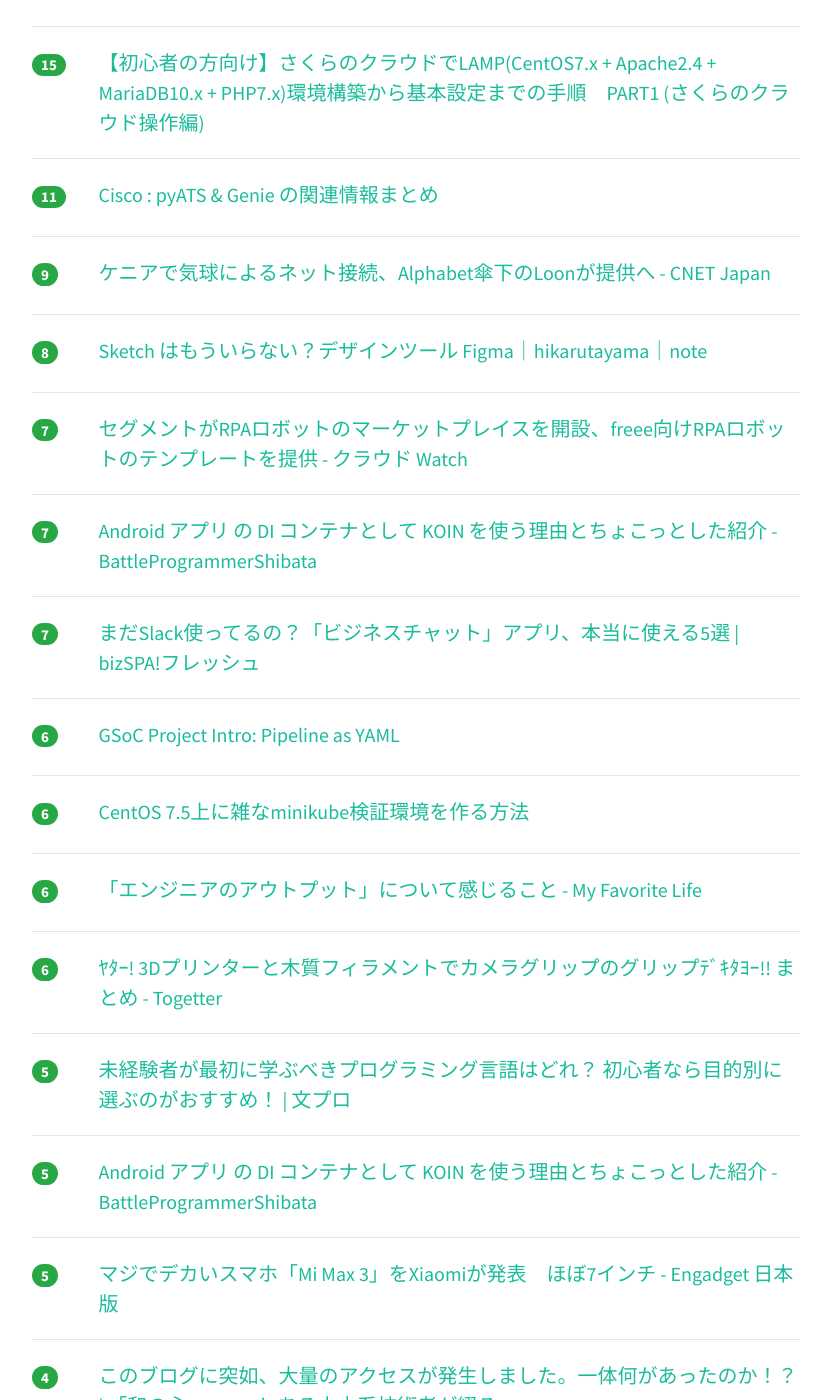
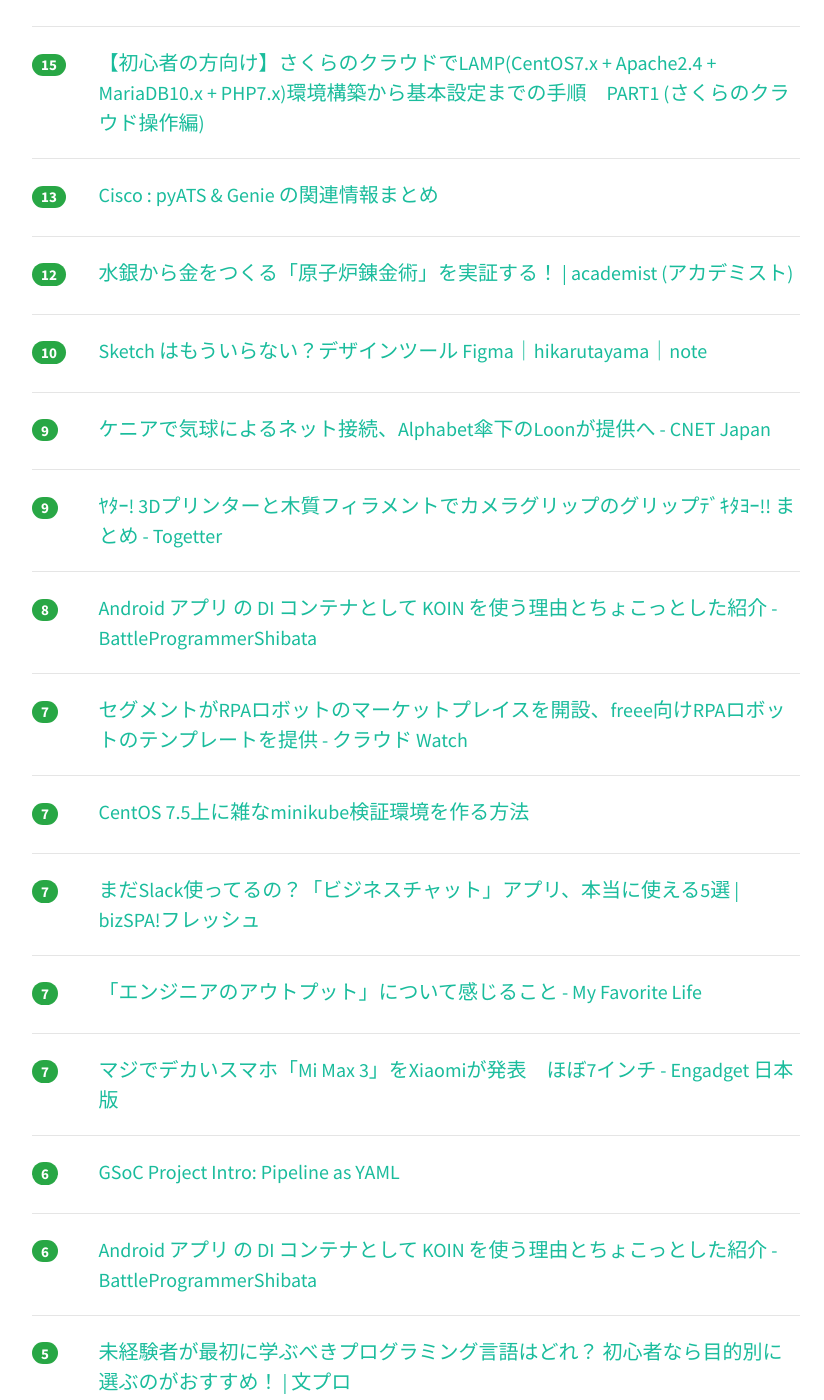
Before and after one commit to yatta47/hatena-matome-site, a Jekyll site: the page built from _posts/2018-07-22-hatena.md, in a window 1280 px wide and 1400 px high, scrolled down 604 px. Shown: the whole window, without its empty margins (224-1048 px from the left). Built offline with Jekyll 4.4.1, drawn with Linux system fonts in a browser that asks for light colours; nearby versions of some CDN libraries; some of the changed text lies outside the part shown.

Commit message:
Updated 2018-07-22

```diff
--- a/_posts/2018-07-22-hatena.md
+++ b/_posts/2018-07-22-hatena.md
@@ -1,23 +1,23 @@
 ---
 layout: post
 title:  "2018-07-22 はてぶIT"
-date:   2018-07-22 08:01:07
+date:   2018-07-22 09:01:50
 tags: [it-hotentry]
 ---
-18 件のデータあり
+21 件のデータあり
 
 <hr><div class="row">
-<div class="col-1"><span class="badge badge-pill badge-success h2">44</span></div>
+<div class="col-1"><span class="badge badge-pill badge-success h2">61</span></div>
 <div class="col-11"><a href='https://qiita.com/woodyOutOfABase/items/01cc43fafe767d3edf62' target='_blank'>音響処理の基礎 with CNN　〜機械学習で「太鼓の達人」の自動作譜をしてみた〜</a></div>
 </div>
 <hr>
 <div class="row">
-<div class="col-1"><span class="badge badge-pill badge-success h2">20</span></div>
+<div class="col-1"><span class="badge badge-pill badge-success h2">23</span></div>
 <div class="col-11"><a href='https://speakerdeck.com/joker1007/nu-riqu-dong-kai-fa-kireruji-shu-number-osrk01?slide=24' target='_blank'>怒り駆動開発 -キレる技術- #osrk01 - Speaker Deck</a></div>
 </div>
 <hr>
 <div class="row">
-<div class="col-1"><span class="badge badge-pill badge-success h2">16</span></div>
+<div class="col-1"><span class="badge badge-pill badge-success h2">17</span></div>
 <div class="col-11"><a href='https://manablog.org/affiliate-big-keyword/' target='_blank'>【アフィリエイト】ビッグキーワードで上位表示させる方法【７桁いける】</a></div>
 </div>
 <hr>
@@ -27,8 +27,18 @@ tags: [it-hotentry]
 </div>
 <hr>
 <div class="row">
-<div class="col-1"><span class="badge badge-pill badge-success h2">11</span></div>
+<div class="col-1"><span class="badge badge-pill badge-success h2">13</span></div>
 <div class="col-11"><a href='https://ccieojisan.net/post-1664/' target='_blank'>Cisco : pyATS & Genie の関連情報まとめ</a></div>
+</div>
+<hr>
+<div class="row">
+<div class="col-1"><span class="badge badge-pill badge-success h2">12</span></div>
+<div class="col-11"><a href='https://academist-cf.com/projects/72' target='_blank'>水銀から金をつくる「原子炉錬金術」を実証する！ | academist (アカデミスト)</a></div>
+</div>
+<hr>
+<div class="row">
+<div class="col-1"><span class="badge badge-pill badge-success h2">10</span></div>
+<div class="col-11"><a href='https://note.mu/hikarutayama/n/n3732af263247?magazine_key=m0c9f372ae915' target='_blank'>Sketch はもういらない？デザインツール Figma｜hikarutayama｜note</a></div>
 </div>
 <hr>
 <div class="row">
@@ -37,8 +47,13 @@ tags: [it-hotentry]
 </div>
 <hr>
 <div class="row">
+<div class="col-1"><span class="badge badge-pill badge-success h2">9</span></div>
+<div class="col-11"><a href='https://togetter.com/li/1248974' target='_blank'>ﾔﾀｰ! 3Dプリンターと木質フィラメントでカメラグリップのグリップﾃﾞｷﾀﾖｰ!! まとめ - Togetter</a></div>
+</div>
+<hr>
+<div class="row">
 <div class="col-1"><span class="badge badge-pill badge-success h2">8</span></div>
-<div class="col-11"><a href='https://note.mu/hikarutayama/n/n3732af263247?magazine_key=m0c9f372ae915' target='_blank'>Sketch はもういらない？デザインツール Figma｜hikarutayama｜note</a></div>
+<div class="col-11"><a href='https://ift.tt/2uBESqa' target='_blank'>Android アプリ の DI コンテナとして KOIN を使う理由とちょこっとした紹介 - BattleProgrammerShibata</a></div>
 </div>
 <hr>
 <div class="row">
@@ -48,12 +63,22 @@ tags: [it-hotentry]
 <hr>
 <div class="row">
 <div class="col-1"><span class="badge badge-pill badge-success h2">7</span></div>
-<div class="col-11"><a href='https://ift.tt/2uBESqa' target='_blank'>Android アプリ の DI コンテナとして KOIN を使う理由とちょこっとした紹介 - BattleProgrammerShibata</a></div>
+<div class="col-11"><a href='https://qiita.com/zembutsu/items/b782dcd97d8058c15d40' target='_blank'>CentOS 7.5上に雑なminikube検証環境を作る方法</a></div>
 </div>
 <hr>
 <div class="row">
 <div class="col-1"><span class="badge badge-pill badge-success h2">7</span></div>
 <div class="col-11"><a href='https://bizspa.jp/post-44488/' target='_blank'>まだSlack使ってるの？「ビジネスチャット」アプリ、本当に使える5選 | bizSPA!フレッシュ</a></div>
+</div>
+<hr>
+<div class="row">
+<div class="col-1"><span class="badge badge-pill badge-success h2">7</span></div>
+<div class="col-11"><a href='http://abemotion.hatenablog.com/entry/2018/07/22/005000' target='_blank'>「エンジニアのアウトプット」について感じること - My Favorite Life</a></div>
+</div>
+<hr>
+<div class="row">
+<div class="col-1"><span class="badge badge-pill badge-success h2">7</span></div>
+<div class="col-11"><a href='https://japanese.engadget.com/2018/07/20/mi-max-3-xiaomi-6-9/' target='_blank'>マジでデカいスマホ「Mi Max 3」をXiaomiが発表　ほぼ7インチ - Engadget 日本版</a></div>
 </div>
 <hr>
 <div class="row">
@@ -63,17 +88,7 @@ tags: [it-hotentry]
 <hr>
 <div class="row">
 <div class="col-1"><span class="badge badge-pill badge-success h2">6</span></div>
-<div class="col-11"><a href='https://qiita.com/zembutsu/items/b782dcd97d8058c15d40' target='_blank'>CentOS 7.5上に雑なminikube検証環境を作る方法</a></div>
-</div>
-<hr>
-<div class="row">
-<div class="col-1"><span class="badge badge-pill badge-success h2">6</span></div>
-<div class="col-11"><a href='http://abemotion.hatenablog.com/entry/2018/07/22/005000' target='_blank'>「エンジニアのアウトプット」について感じること - My Favorite Life</a></div>
-</div>
-<hr>
-<div class="row">
-<div class="col-1"><span class="badge badge-pill badge-success h2">6</span></div>
-<div class="col-11"><a href='https://togetter.com/li/1248974' target='_blank'>ﾔﾀｰ! 3Dプリンターと木質フィラメントでカメラグリップのグリップﾃﾞｷﾀﾖｰ!! まとめ - Togetter</a></div>
+<div class="col-11"><a href='https://bps-tomoya.hateblo.jp/entry/2018/07/21/142503' target='_blank'>Android アプリ の DI コンテナとして KOIN を使う理由とちょこっとした紹介 - BattleProgrammerShibata</a></div>
 </div>
 <hr>
 <div class="row">
@@ -82,17 +97,17 @@ tags: [it-hotentry]
 </div>
 <hr>
 <div class="row">
-<div class="col-1"><span class="badge badge-pill badge-success h2">5</span></div>
-<div class="col-11"><a href='https://bps-tomoya.hateblo.jp/entry/2018/07/21/142503' target='_blank'>Android アプリ の DI コンテナとして KOIN を使う理由とちょこっとした紹介 - BattleProgrammerShibata</a></div>
-</div>
-<hr>
-<div class="row">
-<div class="col-1"><span class="badge badge-pill badge-success h2">5</span></div>
-<div class="col-11"><a href='https://japanese.engadget.com/2018/07/20/mi-max-3-xiaomi-6-9/' target='_blank'>マジでデカいスマホ「Mi Max 3」をXiaomiが発表　ほぼ7インチ - Engadget 日本版</a></div>
+<div class="col-1"><span class="badge badge-pill badge-success h2">4</span></div>
+<div class="col-11"><a href='https://wanokokoro-civileng.com/180721_access_buzz/' target='_blank'>このブログに突如、大量のアクセスが発生しました。一体何があったのか！？ | 「和の心」　〜　とある土木系技術者が綴る</a></div>
 </div>
 <hr>
 <div class="row">
 <div class="col-1"><span class="badge badge-pill badge-success h2">4</span></div>
-<div class="col-11"><a href='https://wanokokoro-civileng.com/180721_access_buzz/' target='_blank'>このブログに突如、大量のアクセスが発生しました。一体何があったのか！？ | 「和の心」　〜　とある土木系技術者が綴る</a></div>
+<div class="col-11"><a href='https://qiita.com/Mosac/items/707db05206fe9999aa96' target='_blank'>スマホでdivスクロールを滑らかに</a></div>
 </div>
 <hr>
+<div class="row">
+<div class="col-1"><span class="badge badge-pill badge-success h2">4</span></div>
+<div class="col-11"><a href='https://www.sedge-design.com/2018/07/west-world.html' target='_blank'>アマゾンプライムで10話配信中! ウエストワールドが面白い！|SedgeDesign</a></div>
+</div>
+<hr>
```
